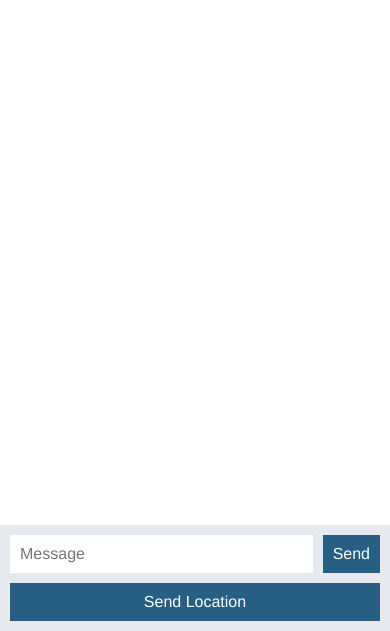
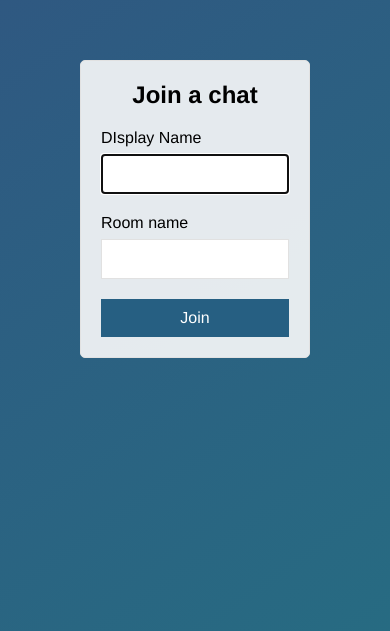
Before and after one commit to matthewLee711/express-chat, a website: page public/index.html in a window 390 px wide. Shown: the part 213-844 px from the top of the page. Drawn offline with nearby package versions, Linux system fonts and the light colour scheme; no server answers.

Commit message:
Added chat room and mobile support

```diff
--- a/public/index.html
+++ b/public/index.html
@@ -2,56 +2,28 @@
 <html>
   <head>
     <meta charset="utf-8">
+    <title>Join | MattChat</title>
+    <meta name="viewport" content="width=device-width, initial-scale=1, user-scalable=no">
     <link rel="stylesheet" href="/css/styles.css">
   </head>
-  <body class="chat">
-    <div class="chat__sidebar">
-      <h3>People</h3>
-      <div id="users"></div>
+  <body class="centered-form">
+    <div class="centered-form__form">
+      <form action="/chat.html">
+        <div class="form-field">
+          <h3>Join a chat</h3>
+        </div>
+        <div class="form-field">
+          <label>DIsplay Name</label>
+          <input type="text" name="name" autofocus />
+        </div>
+        <div class="form-field">
+          <label>Room name</label>
+          <input type="text" name="room" autofocus />
+        </div>
+        <div class="form-field">
+          <button>Join</button>
+        </div>
+      </form>
     </div>
-
-    <div class="chat__main">
-      <ol id="messages" class="chat__messages"></ol>
-
-      <div class="chat__footer">
-        <form id="message-form">
-          <input name="message" type="text" placeholder="Message" />
-          <button>Send</button>
-        </form>
-        <button id="send-location">Send Location</button>
-      </div>
-    </div>
-
-    <script id="message-template" type="text/template">
-      <li class="message">
-        <div class="message__title">
-          <h4>{{from}}</h4>
-          <span>{{createdAt}}</span>
-        </div>
-        <div class="message_body">
-          <p>{{text}}</p>
-        </div>
-      </li>
-    </script>
-
-    <script id="location-message-template" type="text/template">
-      <li class="message">
-        <div class="message__title">
-          <h4>{{from}}</h4>
-          <span>{{createdAt}}</span>
-        </div>
-        <div class="message_body">
-          <p>
-            <a href="{{url}}" target="_blank">My Current Location</a>
-          </p>
-        </div>
-      </li>
-    </script>
-
-    <script src="/socket.io/socket.io.js"></script>
-    <script src="/js/libs/jquery-3.2.1.min.js"></script>
-    <script src="/js/libs/moment.js"></script>
-    <script src="/js/libs/mustache.js"></script>
-    <script src="/js/index.js"></script>
   </body>
 </html>
```
Also changed, not shown: public/chat.html (added, +59 -0 lines), public/js/chat.js (renamed from public/js/index.js).
